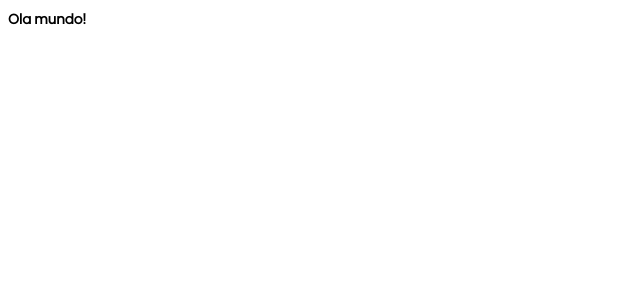
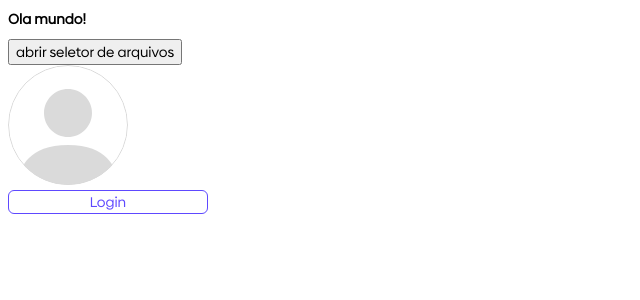
Before and after one commit to Devaria-Oficial/devagram-react-next, a Next.js app: page / in a window 1280 px wide. Shown: the top 300 px of the page, without its empty margins (0-640 px from the left). Built offline with nearby package versions, Linux system fonts and the light colour scheme.

Commit message:
componentes de botao, avatar, uploadDeImagem

```diff
--- /dev/null
+++ b/componentes/avatar/index.js
@@ -0,0 +1,19 @@
+import avatarImg from '../../public/imagens/avatar.svg';
+
+export default function Avatar({ src }) {
+    const getAvatar = () => {
+        if (src && src !== 'undefined') {
+            return src;
+        }
+
+        return avatarImg.src;
+    }
+
+    return (
+        <img
+            src={getAvatar()}
+            alt='Avatar'
+            className='avatar'
+        />
+    );
+}
--- /dev/null
+++ b/componentes/botao/botao.scss
@@ -0,0 +1,37 @@
+@mixin botaoPrimario {
+    background-color: $corPrimaria;
+    color: $branco;
+}
+
+@mixin botaoInvertido {
+    background-color: $branco;
+    color: $corPrimaria;
+    border: 1px solid $corPrimaria;
+}
+
+.btn {
+    width: 100%;
+    border: none;
+    border-radius: 6px;
+    cursor: pointer;
+
+    &.primaria {
+        @include botaoPrimario;
+
+        &:hover {
+            @include botaoInvertido;
+        }
+    }
+
+    &.invertido {
+        @include botaoInvertido;
+
+        &:hover {
+            @include botaoPrimario;
+        }
+    }
+
+    &:disabled {
+        opacity: 0.5;
+    }
+}
--- /dev/null
+++ b/componentes/botao/index.js
@@ -0,0 +1,18 @@
+export default function Botao({
+    tipo = 'button',
+    texto,
+    cor = 'primaria',
+    desabilitado = false,
+    manipularClique
+}) {
+    return (
+        <button
+            type={tipo}
+            className={`btn ${cor}`}
+            disabled={desabilitado}
+            onClick={manipularClique}
+        >
+            {texto}
+        </button>
+    );
+}
--- /dev/null
+++ b/componentes/uploadImagem/index.js
@@ -0,0 +1,61 @@
+import { useRef, useEffect } from "react";
+
+export function UploadImagem({
+    className = '',
+    setImagem,
+    imagemPreview,
+    imagemPreviewClassName = '',
+    aoSetarAReferencia
+}) {
+    const referenciaInput = useRef(null);
+
+    useEffect(() => {
+        if (!aoSetarAReferencia) {
+            return;
+        }
+
+        aoSetarAReferencia(referenciaInput?.current);
+    }, [referenciaInput?.current]);
+
+    const abrirSeletorArquivos = () => {
+        referenciaInput?.current?.click();
+    }
+
+    const aoAleterarImagem = () => {
+        if (!referenciaInput?.current?.files?.length) {
+            return;
+        }
+
+        const arquivo = referenciaInput?.current?.files[0];
+        const fileReader = new FileReader();
+        fileReader.readAsDataURL(arquivo);
+        fileReader.onloadend = () => {
+            setImagem({
+                preview: fileReader.result,
+                arquivo
+            });
+        }
+    }
+
+    return (
+        <div className={`uploadImagemContainer ${className}`} onClick={abrirSeletorArquivos}>
+            {imagemPreview && (
+                <div className="imagemPreviewContainer">
+                    <img
+                        src={imagemPreview}
+                        alt='imagem preview'
+                        className={imagemPreviewClassName}
+                    />
+                </div>
+            )}
+
+            <input
+                type='file'
+                className='oculto'
+                accept="image/*"
+                ref={referenciaInput}
+                onChange={aoAleterarImagem}
+            />
+        </div>
+    );
+}
--- a/pages/index.js
+++ b/pages/index.js
@@ -1,8 +1,29 @@
 import Head from 'next/head'
 import Image from 'next/image'
+import { useState, useRef } from 'react'
+import Avatar from '../componentes/avatar'
+import Botao from '../componentes/botao'
+import { UploadImagem } from '../componentes/uploadImagem'
 
 export default function Home() {
+  const [imagem, setImagem] = useState(null);
+  const referenciaInput = useRef(null);
+
   return (
-    <h1>Ola mundo!</h1>
+    <>
+      <h1>Ola mundo!</h1>
+      <button onClick={() => referenciaInput?.current?.click()}>abrir seletor de arquivos</button>
+
+      <UploadImagem
+        setImagem={setImagem}
+        imagemPreview={imagem?.preview}
+        aoSetarAReferencia={(ref) => referenciaInput.current = ref}
+      />
+
+      <div style={{width: 200}}>
+        <Avatar />
+        <Botao texto={'Login'} cor='invertido' manipularClique={() => console.log('botao clicado')} />
+      </div>
+    </>
   )
 }
--- a/styles/globals.scss
+++ b/styles/globals.scss
@@ -1,6 +1,18 @@
+@import 'variaveis.scss';
+
 * {
-  font-family: 'Biennale Regular';
+  font-family: $fontRegular;
   font-size: 14px;
 }
 
+.avatar {
+  border-radius: 50%;
+  object-fit: cover;
+}
+
+.oculto {
+  display: none;
+}
+
 @import '../public/fonts/fonts.scss';
+@import '../componentes/botao/botao.scss';
--- /dev/null
+++ b/styles/variaveis.scss
@@ -0,0 +1,16 @@
+$fontRegular: 'Biennale Regular';
+$fontBold: 'Biennale Bold';
+$fontLight: 'Biennale Light';
+
+$corPrimaria: #5E49FF;
+$corPrimaria3: #25CBD3;
+$corPrimaria4: #F0F5FF;
+
+$cinza: #F4F4F4;
+$cinza1: #DADADA;
+$cinza2: #7C7786;
+$cinza3: #4D4C4D;
+$cinza4: #333333;
+$branco: #FFF;
+
+$desktopBreakpoint: 992px;
```
Also changed, not shown: utils/validadores.js (added, +23 -0 lines), public/imagens/avatar.svg (added).
